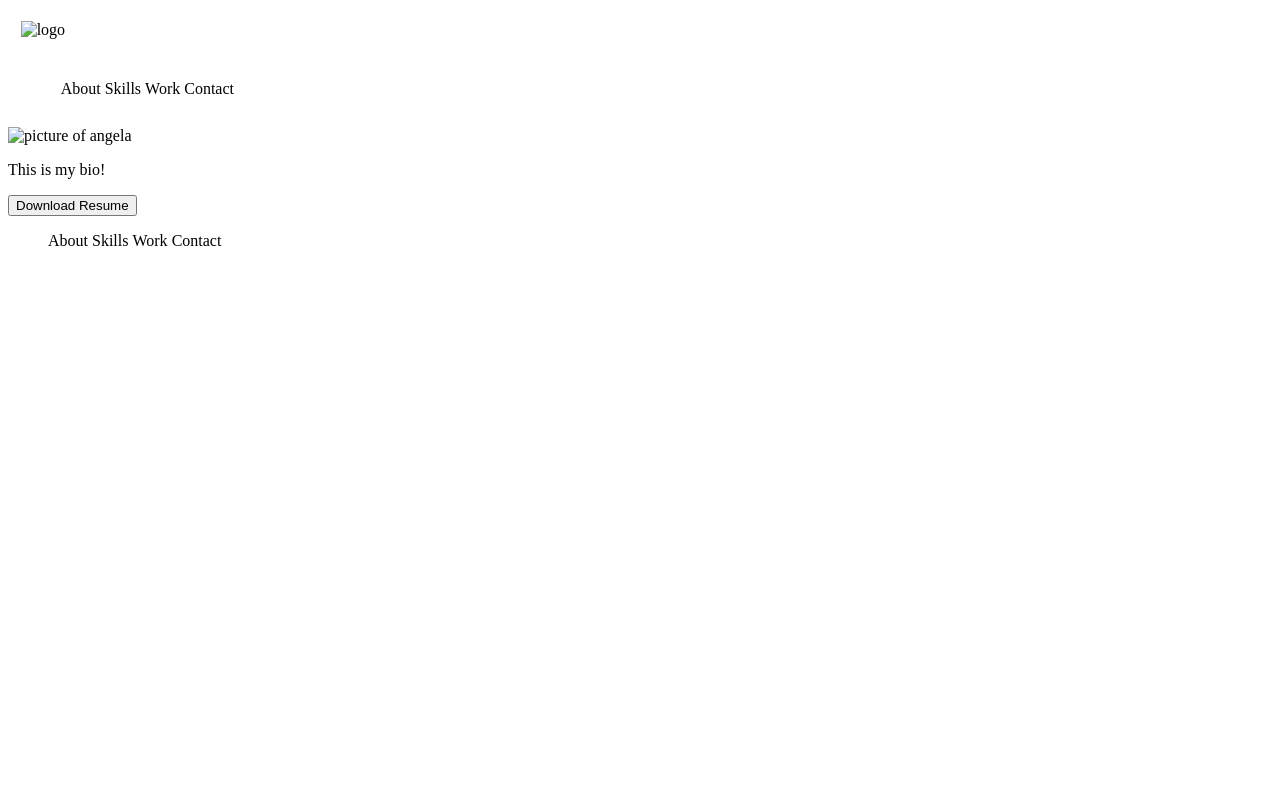
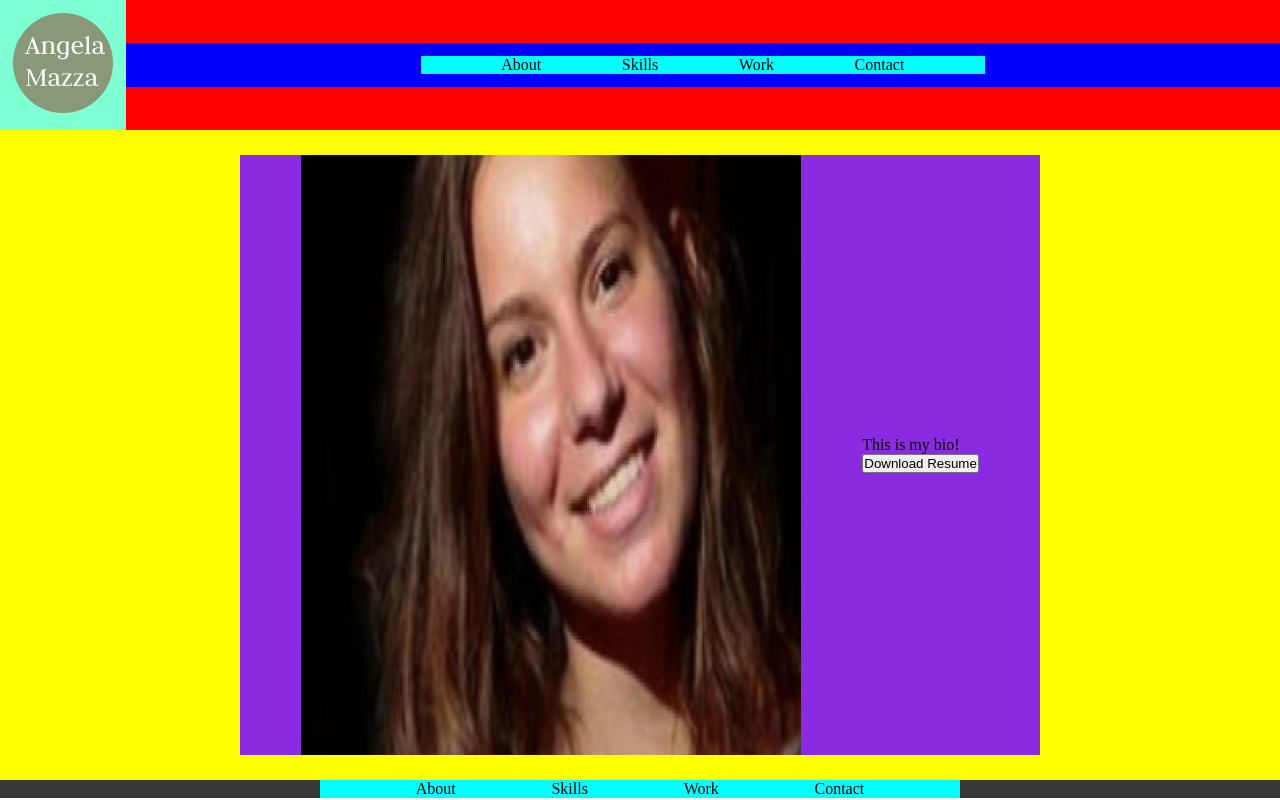
Before and after one commit to mazza211/UX_UI_HW_17, a plain HTML site: page index.html in a window 1280 px wide. Drawn offline with Linux system fonts and the light colour scheme; files that its build step writes are made by us from their sources.

Commit message:
updated css

```diff
--- a/css/index.css
+++ b/css/index.css
@@ -1,14 +1,68 @@
+*{
+    margin: 0;
+    padding: 0;
+}
+
 .inline-block {
     display: inline-block;
     vertical-align: top;
 }
 
 .logo {
-    width: 23%;
     padding: 1%;
+    text-align: center;
+    background-color: aquamarine;
 }
 
 nav {
-    width: 73%;
+    width: 100%;
     padding: 1%;
+    background-color: blue;
+    display: flex;
+    align-content: center;
+    align-items: center;
+    justify-content: center;
 }
+
+ul {
+    width: 50%;
+    background-color: aqua;
+    display: flex;
+    align-items: center;
+    justify-content: space-evenly;
+    list-style: none;
+}
+
+.heroImg {
+    height: auto;
+    padding: 25px;
+    background-color: yellow;
+}
+
+.content {
+    width: 800px;
+    margin: 0 auto;
+    display:flex;
+    justify-content: space-evenly;
+    background-color: blueviolet;
+    align-items: center;
+}
+
+footer {
+    background-color: #373738;
+    display: flex;
+    justify-content: center;
+}
+
+footer ul {
+    vertical-align: top;
+    align-items: center;
+    justify-content: space-evenly;
+}
+
+header {
+    background-color: red;
+    width: 100%;
+    display: flex;
+    align-items: center;
+}
--- a/index.html
+++ b/index.html
@@ -2,39 +2,41 @@
 <html>
     <head>
         <title>portfolio</title>
-        <link rel="stylesheet" href="index.css">
+        <link rel="stylesheet" href="css/index.css">
     </head>
     <body>
 
-    <header class="navigation">
+    <header>
         <div class="inline-block logo">
-            <img src="logo.png" alt="logo" width="500" height="600">
+            <img src="images/logo.png" alt="logo" width="100" height="100">
         </div>
 
-        <nav class="inline-block">
+        <nav>
             <ul>
-                <li class="inline-block">About</li>
-                <li class="inline-block">Skills</li>
-                <li class="inline-block">Work</li>
-                <li class="inline-block">Contact</li>
+                <li>About</li>
+                <li>Skills</li>
+                <li>Work</li>
+                <li>Contact</li>
             </ul>
         </nav>
     </header>
 
     <section class="heroImg">
         <div class="content">
-            <img src="image of me.png" alt="picture of angela" width="500" height="600">
+            <img src="images/image of me.png" alt="picture of angela" width="500" height="600">
+
+            <div>
             <p>This is my bio!</p>
-            <button type="button">Download Resume</button>
+            <button type="button">Download Resume</button></div>
         </div>
     </section>
 
     <footer>
         <ul>
-            <li class="inline-block">About</li>
-            <li class="inline-block">Skills</li>
-            <li class="inline-block">Work</li>
-            <li class="inline-block">Contact</li>
+            <li>About</li>
+            <li>Skills</li>
+            <li>Work</li>
+            <li>Contact</li>
         </ul>
     </footer>
 
```
